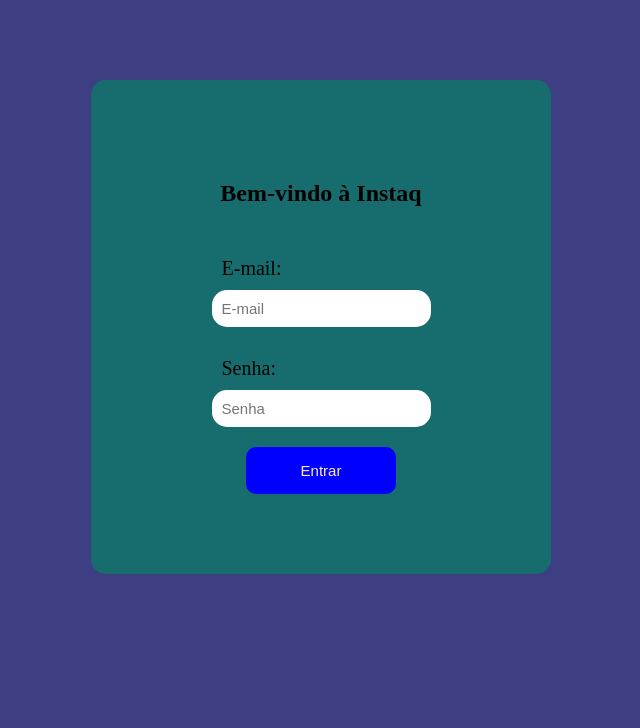
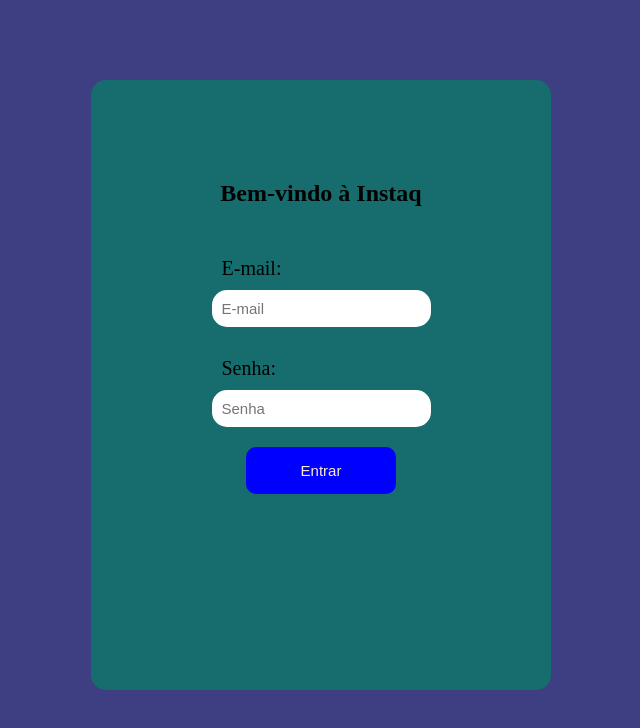
Before and after one commit to Sabrina-Marks/desafio-taqtile, a React (Vite) app in the folder taqtile/: page / in a window 1280 px wide. Shown: the top 728 px of the page, without its empty margins (319-959 px from the left). Built offline with nearby package versions, Linux system fonts and the light colour scheme.

Commit message:
Adding login validation

```diff
--- a/taqtile/src/pages/Login/Login.css
+++ b/taqtile/src/pages/Login/Login.css
@@ -50,3 +50,10 @@
 .button-login:hover{
     background-color: blueviolet;
 }
+
+.container-mesage{
+    align-items: center;
+    padding: 20px;
+    margin: 20px ;
+    font-family: 'Gill Sans', 'Gill Sans MT', Calibri, 'Trebuchet MS', sans-serif;
+}
--- a/taqtile/src/pages/Login/Login.tsx
+++ b/taqtile/src/pages/Login/Login.tsx
@@ -1,24 +1,50 @@
-import "./login.css"
+import {  useState } from "react";
+import "./login.css";
+
+const emailRegex = /^[^\s@]+@[^\s@]+\.[^\s@]+$/;
+const passwordRegex = /^(?=.*[A-Za-z])(?=.*\d).{7,}$/;
+
 function Login()  {
 
+  const [email, setEmail] = useState("");
+  const [password, setPassaword] = useState("");
+  const [errorMessage, setErrorMesage] = useState("");
+  const [mesage, setMesage] = useState("")
+
+  const handleSubmit = (event: React.FormEvent<HTMLFormElement>) => {
+    event.preventDefault();
+
+    const isValidEmail = emailRegex.test(email);
+    const isValidPassword = passwordRegex.test(password);
+
+    if (isValidEmail && isValidPassword ) {
+      setMesage("Login efetuado com sucesso");
+
+    }if(!isValidEmail || !isValidPassword){
+      setErrorMesage("E-mail ou senha inválidos, verifique novamente! Lembrando que a senha deve conter no min 7 caracteres, com letras e números.");
+    };
+  };
+
   return (
-    <div className="container-login">
-
-         <h2> Bem-vindo à Instaq </h2>
+    <form className="container-login" onSubmit={handleSubmit}>
+       <h2> Bem-vindo à Instaq </h2>
 
          <div className="container-fields">
           <label className="label-login">E-mail: </label>
-          <input type="email" placeholder="E-mail" className="input-login" />
+          <input type="email" placeholder="E-mail" className="input-login" onChange={(e) => [setEmail(e.target.value)]} />
          </div>
 
          <div className="container-fields">
            <label className="label-login">Senha: </label>
-           <input type="password" placeholder="Senha" className="input-login" />
+           <input type="password" placeholder="Senha" className="input-login" value={password} onChange={(e) => [setPassaword(e.target.value)] }/>
          </div>
 
          <button type="submit" className="button-login">Entrar</button>
 
-    </div>
+        <div className="container-mesage">
+          <p>{errorMessage || mesage}</p>
+        </div>
+    </form>
 
   );
 };
```
